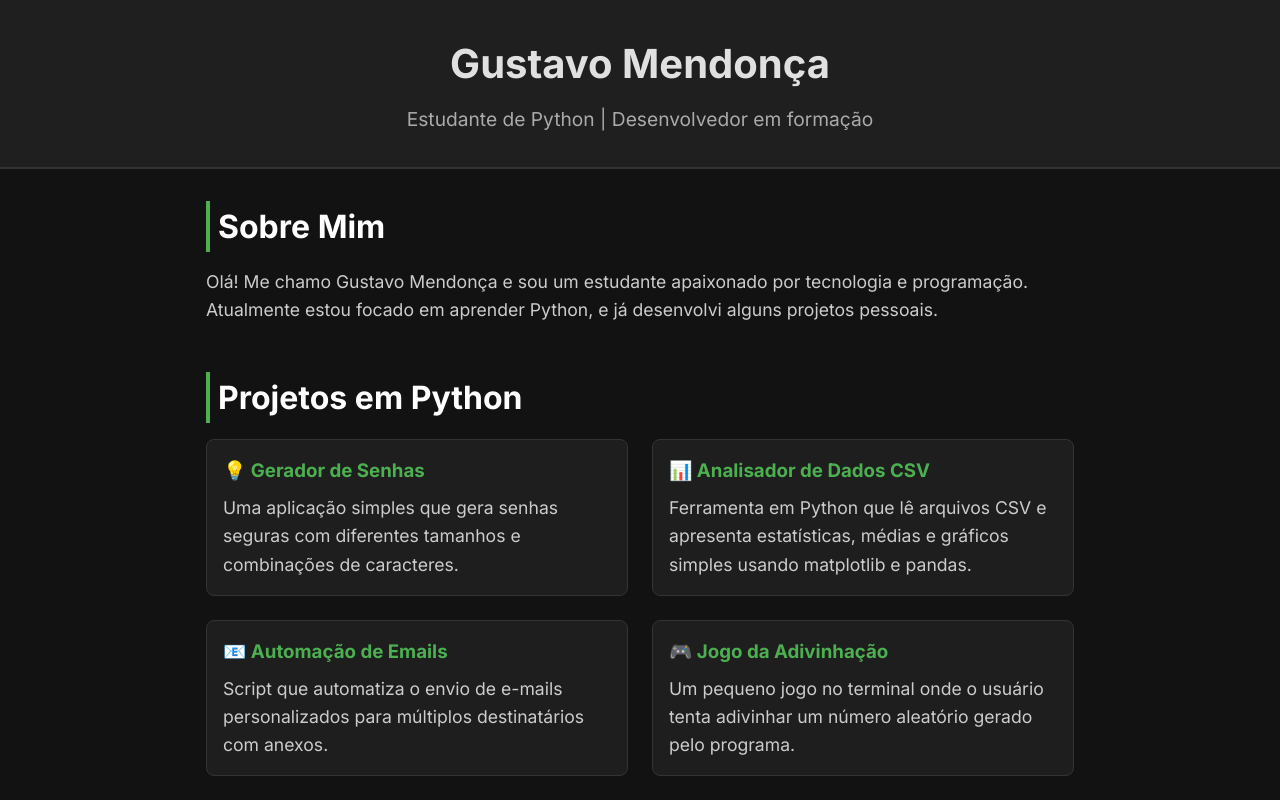
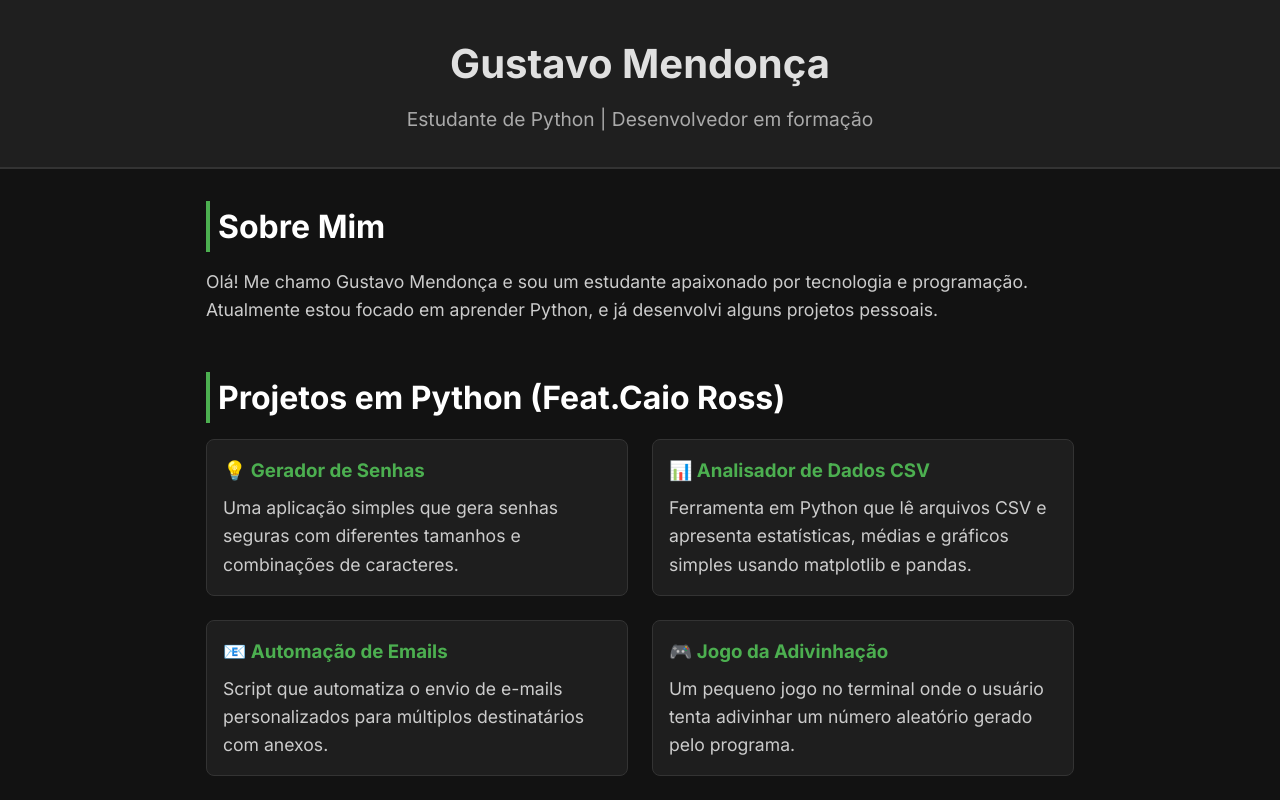
Before and after one commit to MendoncaGu/MendoncaGu.github.io, a plain HTML site: page index.html in a window 1280 px wide. Shown: the top 800 px of the page. Drawn offline with Linux system fonts and the light colour scheme.

Commit message:
Index.html

```diff
--- a/index.html
+++ b/index.html
@@ -123,7 +123,7 @@
     </section>
 
     <section>
-      <h2>Projetos em Python</h2>
+      <h2>Projetos em Python (Feat.Caio Ross)</h2>
       <div class="projetos">
         <div class="projeto">
           <h3>💡 Gerador de Senhas</h3>
```
